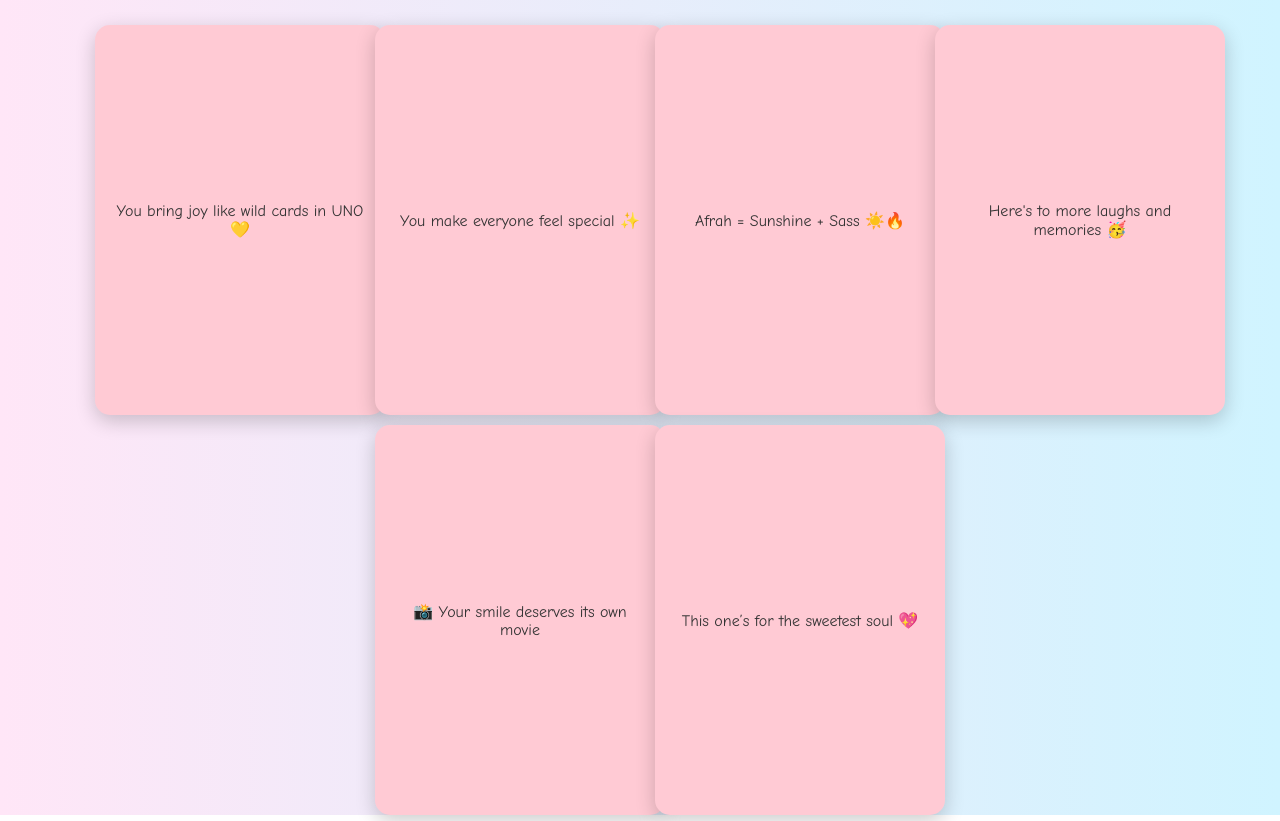
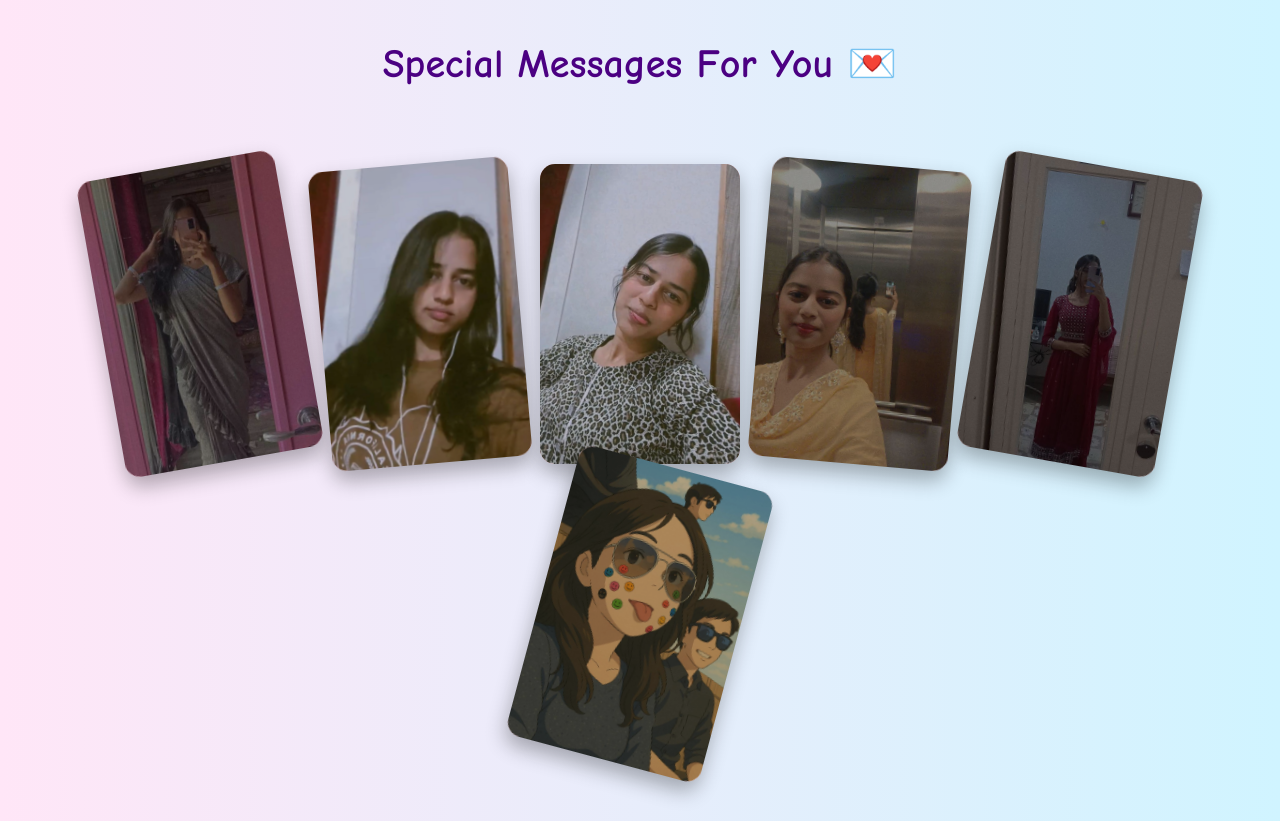
Before and after one commit to aryashinde654/....., a plain HTML site: page Bday/main.html in a window 1280 px wide. Drawn offline with Linux system fonts and the light colour scheme; files whose address does not match are found by name.

Commit message:
Add files via upload

```diff
--- a/Bday/main.html
+++ b/Bday/main.html
@@ -1,9 +1,8 @@
-<!-- main.html -->
 <!DOCTYPE html>
 <html lang="en">
 <head>
-  <meta charset="UTF-8">
-  <meta name="viewport" content="width=device-width, initial-scale=1.0">
+  <meta charset="UTF-8" />
+  <meta name="viewport" content="width=device-width, initial-scale=1.0"/>
   <title>Afrah's Birthday Surprise 🎉</title>
   <style>
     body {
@@ -12,101 +11,190 @@
       font-family: 'Comic Sans MS', cursive;
       background: linear-gradient(to right, #ffe6f7, #d0f4ff);
       display: flex;
-      flex-wrap: wrap;
-      justify-content: center;
+      flex-direction: column;
       align-items: center;
       min-height: 100vh;
       overflow-x: hidden;
     }
+
+    h1 {
+      color: #4b0082;
+      font-size: 2.5rem;
+      margin-top: 40px;
+      text-align: center;
+    }
+
+    .cards-container {
+      display: flex;
+      justify-content: center;
+      margin-top: 50px;
+      gap: 20px;
+      perspective: 1500px;
+    }
+
     .card {
-      width: 250px;
-      height: 350px;
-      margin: 15px;
+      width: 200px;
+      height: 300px;
       perspective: 1000px;
+      transition: transform 0.3s ease;
+      transform: rotateZ(var(--angle));
     }
+
+    .card:hover {
+      transform: rotateZ(var(--angle)) scale(1.2);
+      z-index: 10;
+    }
+
     .card-inner {
       position: relative;
       width: 100%;
       height: 100%;
-      transition: transform 0.8s;
       transform-style: preserve-3d;
-      cursor: pointer;
+      transition: transform 0.6s ease;
     }
+
     .card:hover .card-inner {
       transform: rotateY(180deg);
     }
+
     .card-front, .card-back {
       position: absolute;
       width: 100%;
       height: 100%;
       backface-visibility: hidden;
       border-radius: 15px;
+      overflow: hidden;
       display: flex;
       align-items: center;
       justify-content: center;
       text-align: center;
-      padding: 20px;
-      box-shadow: 0 6px 20px rgba(0,0,0,0.2);
+      box-shadow: 0 10px 20px rgba(0,0,0,0.3);
     }
+
     .card-front {
       background-color: #ffcad4;
+    }
+
+    .card-front img {
+      width: 100%;
+      height: 100%;
+      object-fit: cover;
+      filter: brightness(80%);
+    }
+
+    .card-back {
+      background-color: #9efeff;
+      transform: rotateY(180deg);
+      font-size: 1.1rem;
+      font-weight: bold;
+      padding: 15px;
+      flex-direction: column;
       color: #333;
     }
-    .card-back {
-      background-color: #9efeff;
-      color: #222;
-      transform: rotateY(180deg);
+
+    .card-back p {
+      margin: 10px 0;
     }
+
+    .goofy-text {
+      font-size: 1.2rem;
+      transform: rotate(-3deg);
+      color: #ff5733;
+    }
+
     audio {
       display: none;
     }
   </style>
 </head>
 <body>
+
+  <h1>Special Messages For You 💌</h1>
+
   <audio autoplay loop>
     <source src="https://cdn.pixabay.com/audio/2022/03/22/audio_7d7a4dfae8.mp3" type="audio/mpeg">
   </audio>
 
-  <div class="card">
+  <div class="cards-container">
+    <!-- Card 1 -->
+    <div class="card" style="--angle: -10deg;">
       <div class="card-inner">
-      <div class="card-front">You bring joy like wild cards in UNO 💛</div>
-      <div class="card-back">Seriously, never a dull moment with you!</div>
+        <div class="card-front">
+          <img src="C:/Users/ARYA SHINDE/OneDrive/Desktop/Bday/images/WhatsApp Image 2025-04-12 at 15.09.11_2cbb88f4.jpg" alt="Afrah's Pic">
+        </div>
+        <div class="card-back">
+          <p class="goofy-text">You bring joy like wild cards in UNO 💛</p>
+          <p class="goofy-text">Never a dull moment with you!</p>
+        </div>
       </div>
     </div>
 
-  <div class="card">
+    <!-- Card 2 -->
+    <div class="card" style="--angle: -5deg;">
       <div class="card-inner">
-      <div class="card-front">You make everyone feel special ✨</div>
-      <div class="card-back">And today, it’s all about YOU 💫</div>
+        <div class="card-front">
+          <img src="C:/Users/ARYA SHINDE/OneDrive/Desktop/Bday/images/WhatsApp Image 2025-04-12 at 15.10.31_86d6209f.jpg" alt="Afrah's Pic">
+        </div>
+        <div class="card-back">
+          <p class="goofy-text">You make everyone feel special ✨</p>
+          <p class="goofy-text">Today’s your spotlight moment 💫</p>
+        </div>
       </div>
     </div>
 
-  <div class="card">
+    <!-- Card 3 -->
+    <div class="card" style="--angle: 0deg;">
       <div class="card-inner">
-      <div class="card-front">Afrah = Sunshine + Sass ☀️🔥</div>
-      <div class="card-back">Keep slaying with your golden heart!</div>
+        <div class="card-front">
+          <img src="C:/Users/ARYA SHINDE/OneDrive/Desktop/Bday/images/WhatsApp Image 2025-04-12 at 15.10.31_e4b24ea0.jpg" alt="Afrah's Pic">
+        </div>
+        <div class="card-back">
+          <p class="goofy-text">Afrah = Sunshine + Sass ☀️🔥</p>
+          <p class="goofy-text">Keep slayin' like you always do!</p>
+        </div>
       </div>
     </div>
 
-  <div class="card">
+    <!-- Card 4 -->
+    <div class="card" style="--angle: 5deg;">
       <div class="card-inner">
-      <div class="card-front">Here's to more laughs and memories 🥳</div>
-      <div class="card-back">And to the best year ahead! 💐</div>
+        <div class="card-front">
+          <img src="C:/Users/ARYA SHINDE/OneDrive/Desktop/Bday/images/WhatsApp Image 2025-04-12 at 15.26.22_847602e7.jpg" alt="Afrah's Pic">
+        </div>
+        <div class="card-back">
+          <p class="goofy-text">More laughs, memories & madness 🥳</p>
+          <p class="goofy-text">Cheers to the best year ahead 💐</p>
+        </div>
       </div>
     </div>
 
-  <div class="card">
+    <!-- Card 5 -->
+    <div class="card" style="--angle: 10deg;">
       <div class="card-inner">
-      <div class="card-front">📸 Your smile deserves its own movie</div>
-      <div class="card-back"><img src="afrah1.jpg" alt="Afrah Pic" style="width:100%; height:auto; border-radius:10px;"></div>
+        <div class="card-front">
+          <img src="C:/Users/ARYA SHINDE/OneDrive/Desktop/Bday/images/WhatsApp Image 2025-04-12 at 15.26.22_67dd127f.jpg" alt="Afrah's Pic">
+        </div>
+        <div class="card-back">
+          <p class="goofy-text">📸 Your smile = instant serotonin</p>
+          <p class="goofy-text">Queen vibes only 👑</p>
+        </div>
+      </div>
     </div>
   </div>
 
-  <div class="card">
+     <!-- Card 6 -->
+     <div class="card" style="--angle: 15deg;">
       <div class="card-inner">
-      <div class="card-front">This one’s for the sweetest soul 💖</div>
-      <div class="card-back">Happy Birthday, Afrah! You’re loved! 🎂</div>
+        <div class="card-front">
+          <img src="C:/Users/ARYA SHINDE/OneDrive/Desktop/Bday/images/WhatsApp Image 2025-04-12 at 14.45.31_e3f34229.jpg" alt="Afrah's Pic">
+        </div>
+        <div class="card-back">
+          <p class="goofy-text">This one’s for the sweetest soul 💖</p>
+          <p class="goofy-text">Happy Birthday, Afrah! 🎂</p>
         </div>
       </div>
+    </div>
+  </div>
+
 </body>
 </html>
```
Also changed, not shown: Bday/index.html (+1 -1 lines), Bday/images/WhatsApp Image 2025-04-12 at 14.45.31_e3f34229.jpg (added), Bday/images/WhatsApp Image 2025-04-12 at 15.09.11_2cbb88f4.jpg (added), Bday/images/WhatsApp Image 2025-04-12 at 15.10.31_86d6209f.jpg (added), Bday/images/WhatsApp Image 2025-04-12 at 15.10.31_e4b24ea0.jpg (added), Bday/images/WhatsApp Image 2025-04-12 at 15.26.22_67dd127f.jpg (added), Bday/images/WhatsApp Image 2025-04-12 at 15.26.22_847602e7.jpg (added). Lines whose indentation alone changed are shown as unchanged.
